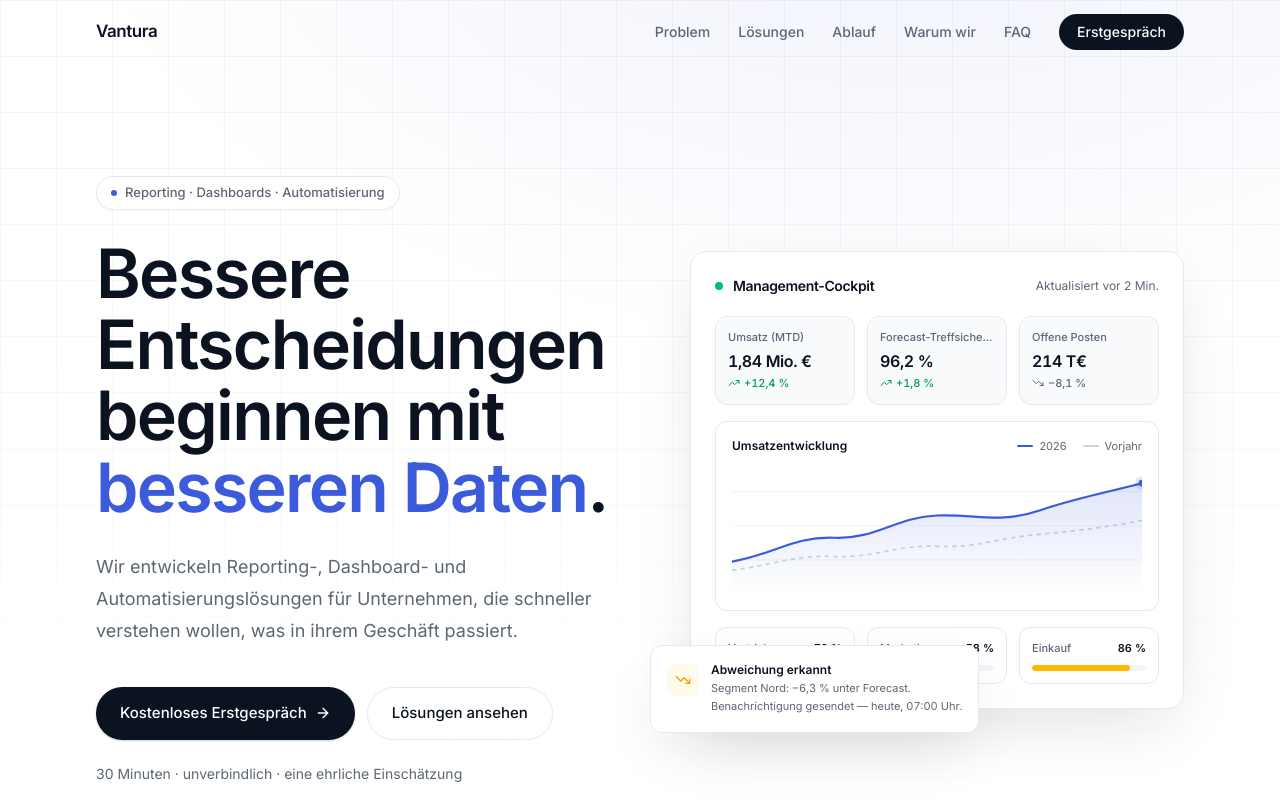
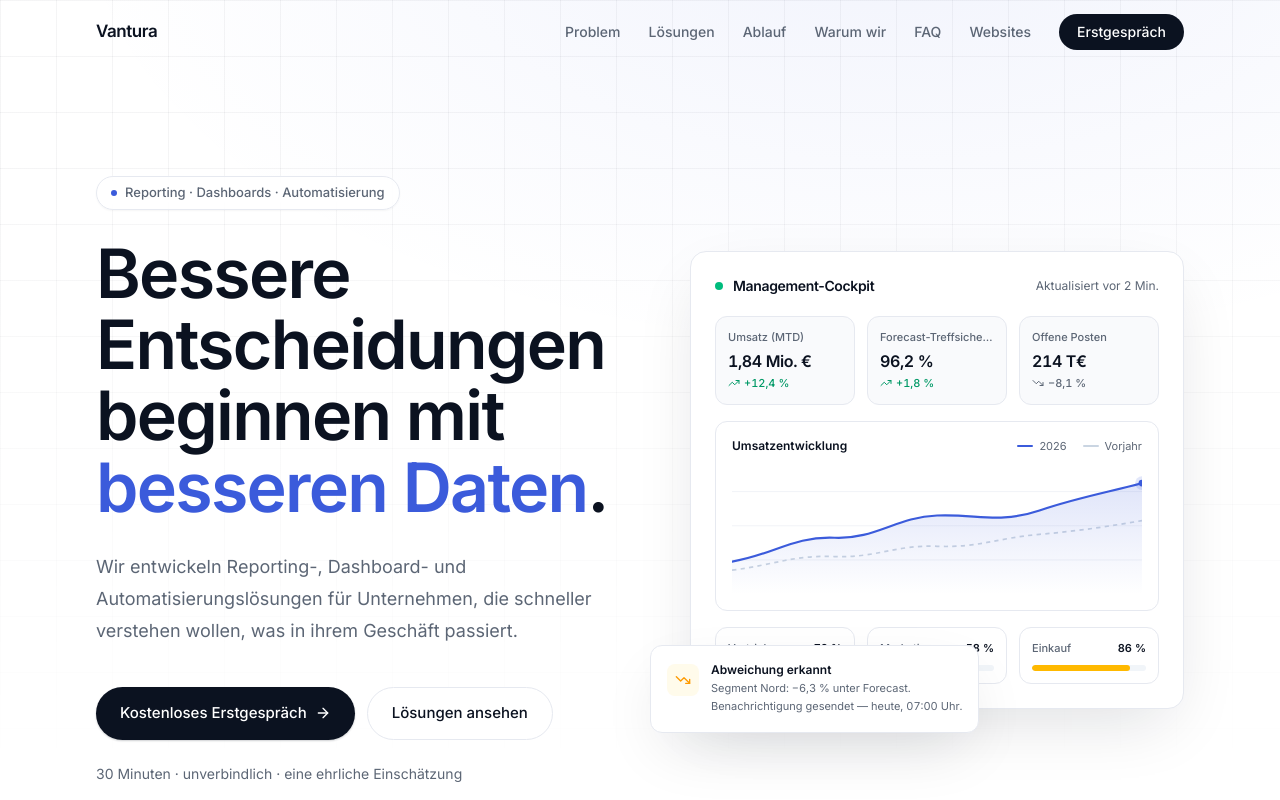
Before and after one commit to rem0ulade/vantura-neu, a Next.js app: page / in a window 1280 px wide. Shown: the top 800 px of the page. Built offline with nearby package versions, Linux system fonts and the light colour scheme.

Commit message:
Link website portfolio from main navigation

```diff
--- a/components/sections/Navbar.tsx
+++ b/components/sections/Navbar.tsx
@@ -43,6 +43,12 @@ export function Navbar() {
             </a>
           ))}
           <a
+            href="/websites"
+            className="text-sm font-medium text-muted transition-colors hover:text-ink"
+          >
+            Websites
+          </a>
+          <a
             href={CONTACT_HREF}
             className="rounded-full bg-ink px-4.5 py-2 text-sm font-medium text-white transition-all hover:bg-navy"
           >
@@ -81,6 +87,13 @@ export function Navbar() {
                 </a>
               ))}
               <a
+                href="/websites"
+                onClick={() => setOpen(false)}
+                className="block rounded-lg px-3 py-2.5 text-[15px] font-medium text-ink hover:bg-paper"
+              >
+                Websites
+              </a>
+              <a
                 href={CONTACT_HREF}
                 onClick={() => setOpen(false)}
                 className="mt-2 block rounded-full bg-ink px-4 py-3 text-center text-[15px] font-medium text-white"
```
